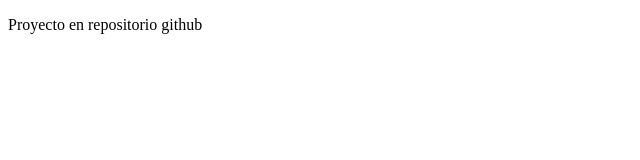
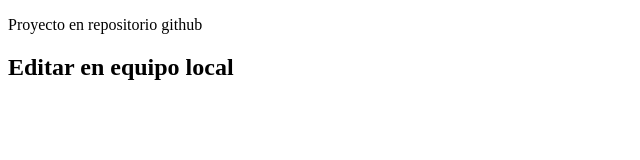
Before and after one commit to laznatuF/prueba-forntend, a plain HTML site: page index.html in a window 1280 px wide. Shown: the whole page, without its empty margins (0-640 px from the left). Drawn offline with Linux system fonts and the light colour scheme.

Commit message:
Se añade un h2

```diff
--- a/index.html
+++ b/index.html
@@ -5,5 +5,6 @@
   </head>
   <body>
     <p>Proyecto en repositorio github</p>
+    <h2>Editar en equipo local</h2>
   </body>
 </html>
```
